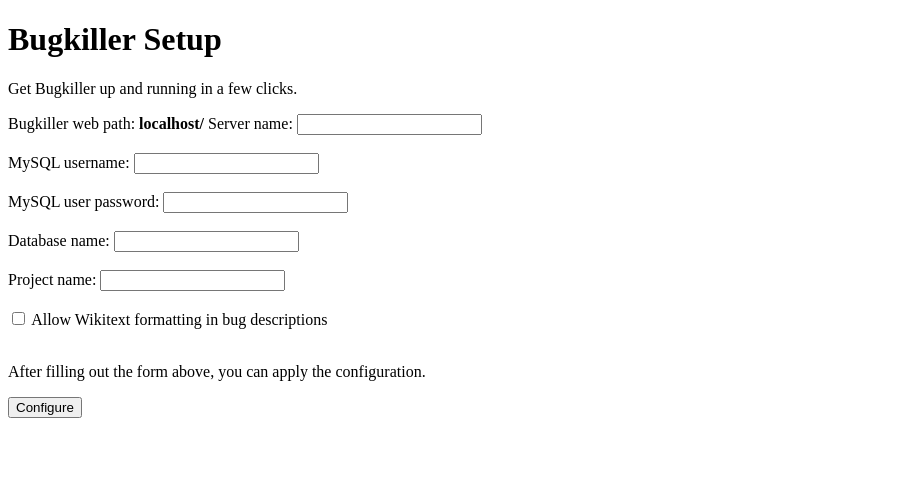
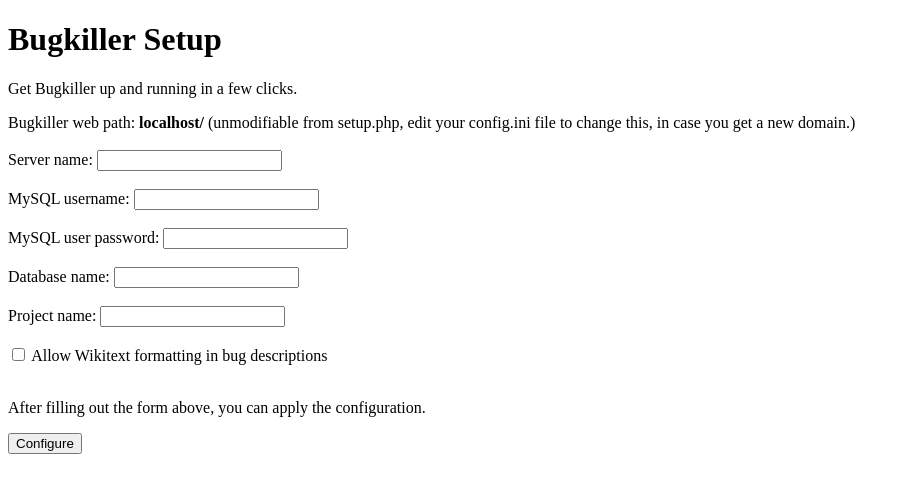
Before and after one commit to Oldunixhacker/bugkiller, a PHP site: page /setup.php in a window 1280 px wide. Shown: the top 493 px of the page, without its empty margins (0-910 px from the left). Run offline with PHP 8.4, Linux system fonts and the light colour scheme.

Commit message:
Update setup.php

```diff
--- a/setup.php
+++ b/setup.php
@@ -53,8 +53,8 @@ if (file_exists('config.ini')) {
         <h1>Bugkiller Setup</h1>
         <p>Get Bugkiller up and running in a few clicks.</p>
         <form method="post">
-                <label for="path">Bugkiller web path: <b><?php echo "$path"; ?></b></label>
-                <span id="path"><!--dummy--></span>
+                <label for="path">Bugkiller web path: <b><?php echo "$path"; ?></b> (unmodifiable from setup.php, edit your config.ini file to change this, in case you get a new domain.)</label>
+                <span id="path"><!--dummy--></span><br><br>
 
                 <label for="servername">Server name:</label>
                 <input type="text" name="servername" value='<?php echo "$servername"; ?>' required><br><br>
```
